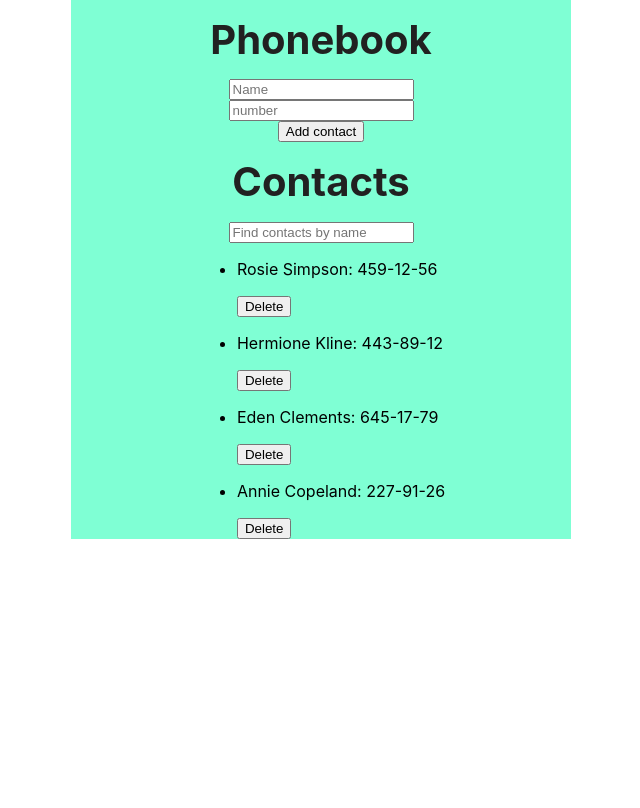
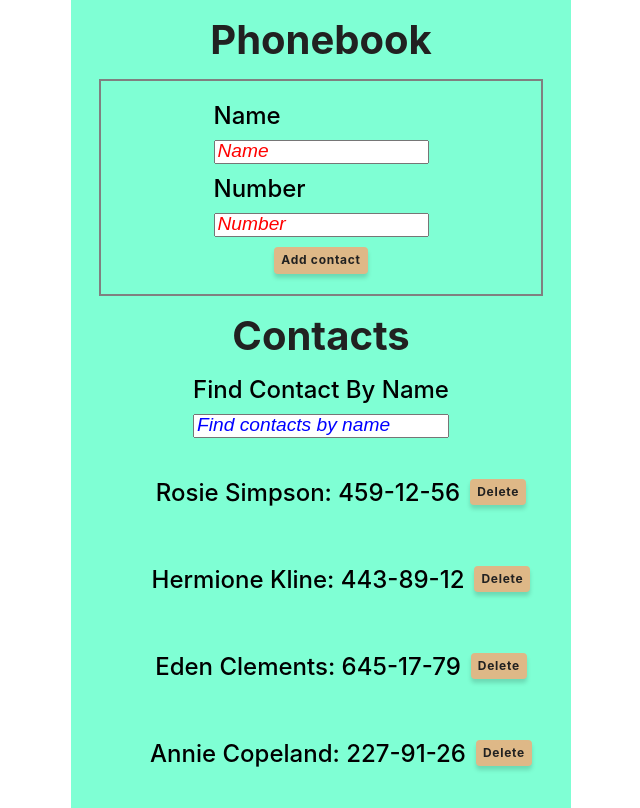
Before and after one commit to Oleg833/goit-react-hw-02-phonebook, a React (Create React App) app: page / in a window 1280 px wide. Shown: the whole page, without its empty margins (319-959 px from the left). Built offline with nearby package versions, Linux system fonts and the light colour scheme.

Commit message:
styles add

```diff
--- a/src/components/App.jsx
+++ b/src/components/App.jsx
@@ -24,8 +24,7 @@ export class App extends Component {
     };
     this.state.contacts.some(
       i =>
-        (i.name.toLowerCase() === contact.name.toLowerCase() &&
-          i.number === contact.number) ||
+        (i.name.toLowerCase() === contact.name.toLowerCase()) ||
         i.number === contact.number
     )
       ? alert(`${name} is already in contacts`)
--- a/src/components/ContactForm/ContactForm.jsx
+++ b/src/components/ContactForm/ContactForm.jsx
@@ -26,7 +26,10 @@ class ContactForm extends Component {
         const { name, number } = this.state;
     return (
         <form onSubmit={this.handleSubmit} className={css.form}>
+            <label className={css.label} htmlFor="">
+                Name
                 <input
+                    className={css.input}
                     type="text"
                     name="name"
                     value={name}
@@ -37,19 +40,22 @@ class ContactForm extends Component {
                     For example Adrian, Jacob Mercer, Charles de Batz de Castelmore d'Artagnan"
                     required
                 />
-
+            </label>
+            <label className={css.label} htmlFor="">
+                Number
                 <input
+                    className={css.input}
                     type="tel"
                     name="number"
                     value={number}
                     onChange={this.handleChange}
-            placeholder="number"
+                    placeholder="Number"
                     pattern="\+?\d{1,4}?[-.\s]?\(?\d{1,3}?\)?[-.\s]?\d{1,4}[-.\s]?\d{1,4}[-.\s]?\d{1,9}"
                     title="Phone number must be digits and can contain spaces, dashes, parentheses and can start with +"
                     required
                 />
-
-        <button type="submit">Add contact</button>
+            </label>
+        <button type="submit" className={css.btn}>Add contact</button>
         </form>
     );
     }
--- a/src/components/ContactForm/ContactForm.module.css
+++ b/src/components/ContactForm/ContactForm.module.css
@@ -3,4 +3,57 @@
     flex-direction: column;
     justify-content: center;
     align-items: center;
+    gap: 10px;
+    width: 400px;
+    padding: 20px;
+    border: solid 2px gray;
 }
+.label {
+    display: flex;
+    flex-direction: column;
+    justify-content: center;
+    /* align-items: center; */
+    gap: 10px;
+    font-size: 24px;
+    font-weight: 500;
+}
+.input {
+    font-size: 16px;
+    font-weight: 500;
+}
+
+.input::placeholder {
+    color: red;
+    font-size: 1.2em;
+    font-style: italic;
+}
+
+.btn {
+    color: #212121;
+    background-color: burlywood;
+    border: transparent solid 1px;
+    border-radius: 4px;
+    font-family: inherit;
+    font-weight: 700;
+    font-size: 12px;
+    line-height: 1.88;
+    letter-spacing: 0.06em;
+    text-align: center;
+    box-shadow: 0px 4px 4px rgba(0, 0, 0, 0.15);
+    transition: background-color 250ms cubic-bezier(.4, 0, .2, 1),
+        color 250ms cubic-bezier(.4, 0, .2, 1),
+        box-shadow 250ms cubic-bezier(.4, 0, .2, 1);
+    cursor: pointer;
+}
+
+.btn:hover {
+    transform: scale(1.2);
+    box-shadow: 0px 4px 4px rgba(0, 0, 0, 0.15);
+    background-color: blueviolet;
+}
+
+.btn:focus {
+    transform: scale(1.2);
+    box-shadow: 0px 4px 4px rgba(0, 0, 0, 0.15);
+    background-color: bisque;
+}
--- a/src/components/ContactList/ContactList.jsx
+++ b/src/components/ContactList/ContactList.jsx
@@ -5,9 +5,9 @@ const ContactList = ({ contacts, deleteContact }) => (
     <ul className={css.contactList}>
         {contacts.map(({ id, name, number }) => {
             return (
-                <li key={id}>
-                    <p>{name}: {number}</p>
-                    <button type="button" onClick={() => deleteContact(id)}>
+                <li key={id} className={css.item}>
+                    <p className={css.value}>{name}: {number}</p>
+                    <button type="button" onClick={() => deleteContact(id)} className={css.btn}>
                     Delete</button>
                 </li>
             );
--- a/src/components/ContactList/ContactList.module.css
+++ b/src/components/ContactList/ContactList.module.css
@@ -1,3 +1,49 @@
+
 .contactList {
-    margin: 0;
+    display: flex;
+    flex-direction: column;
+    justify-content: center;
+    align-items: center;
+    gap: 10px;
+    list-style: none;
 }
+.item {
+    display: flex;
+    justify-content: center;
+    align-items: center;
+    gap: 10px;
+}
+.value {
+    font-size: 24px;
+    font-weight: 500;
+}
+
+.btn {
+    color: #212121;
+    background-color: burlywood;
+    border: transparent solid 1px;
+    border-radius: 4px;
+    font-family: inherit;
+    font-weight: 700;
+    font-size: 12px;
+    line-height: 1.88;
+    letter-spacing: 0.06em;
+    text-align: center;
+    box-shadow: 0px 4px 4px rgba(0, 0, 0, 0.15);
+    transition: background-color 250ms cubic-bezier(.4, 0, .2, 1),
+        color 250ms cubic-bezier(.4, 0, .2, 1),
+        box-shadow 250ms cubic-bezier(.4, 0, .2, 1);
+    cursor: pointer;
+}
+
+.btn:hover {
+    transform: scale(1.2);
+    box-shadow: 0px 4px 4px rgba(0, 0, 0, 0.15);
+    background-color: blueviolet;
+}
+
+.btn:focus {
+    transform: scale(1.2);
+    box-shadow: 0px 4px 4px rgba(0, 0, 0, 0.15);
+    background-color: bisque;
+}
--- a/src/components/Filter/Filter.jsx
+++ b/src/components/Filter/Filter.jsx
@@ -2,8 +2,9 @@ import PropTypes from 'prop-types';
 import css from './Filter.module.css';
 
 const Filter = ({ filter, changeFilterInput }) => (
-    <label className={css.label}>
-        <input
+    <label className={css.label} >
+        Find Contact By Name
+        <input className={css.input}
         type="text"
         name={filter}
         onChange={changeFilterInput}
--- a/src/components/Filter/Filter.module.css
+++ b/src/components/Filter/Filter.module.css
@@ -1,3 +1,18 @@
 .label {
-    display: block;
+    display: flex;
+    flex-direction: column;
+    justify-content: center;
+    /* align-items: center; */
+    gap: 10px;
+    font-size: 24px;
+    font-weight: 500;
 }
+.input {
+    font-size: 16px;
+    font-weight: 500;
+}
+.input::placeholder {
+    color: blue;
+    font-size: 1.2em;
+    font-style: italic;
+}
```
Lines whose indentation alone changed are shown as unchanged.
